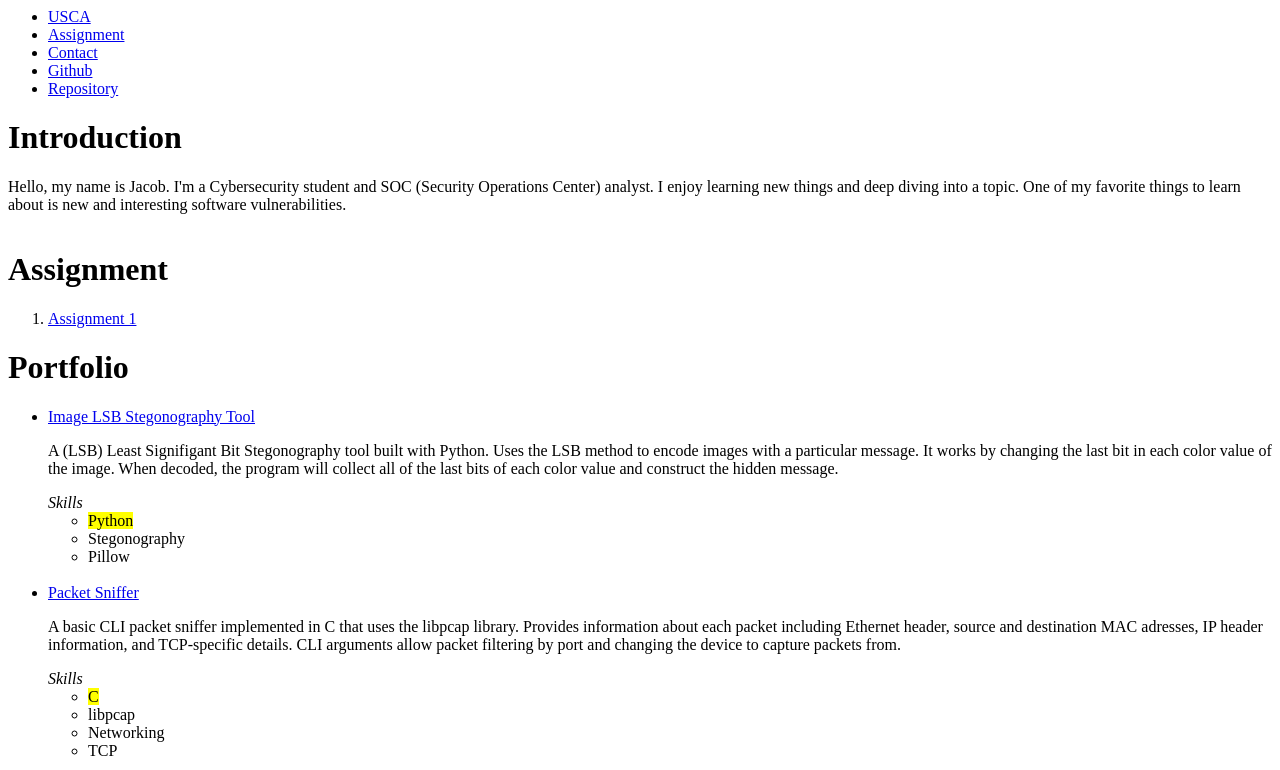
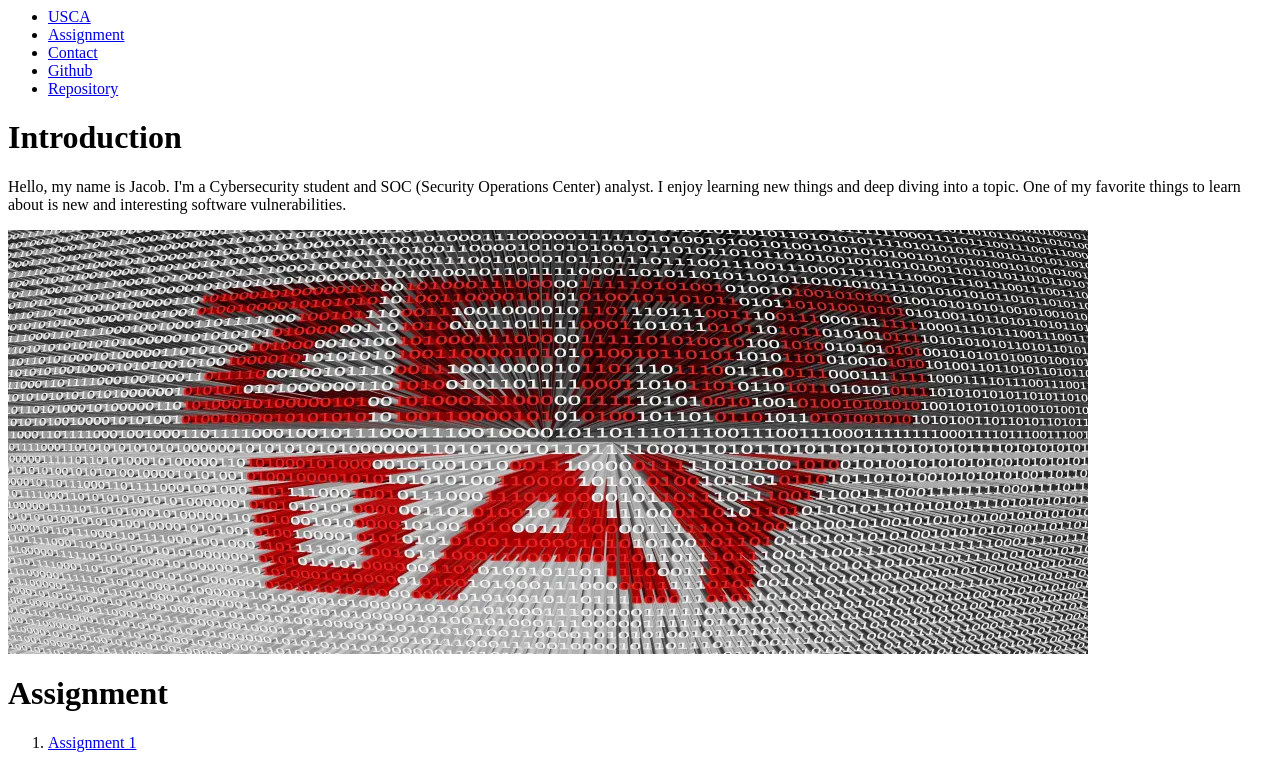
Before and after one commit to 1jepps0/CSCI225, a plain HTML site: page index.html in a window 1280 px wide. Shown: the top 770 px of the page. Drawn offline with Linux system fonts and the light colour scheme.

Commit message:
added image

```diff
--- a/index.html
+++ b/index.html
@@ -23,7 +23,7 @@
 			learning new things and deep diving into a topic. One of my favorite things to learn about is new and interesting
 			software vulnerabilities.
 		</p>
-		<img> </img>
+		<img src="img/zeroday.webp"> </img>
 	</div>
 
 	<div class="assignment">
```
Also changed, not shown: img/zeroday.webp (added).
